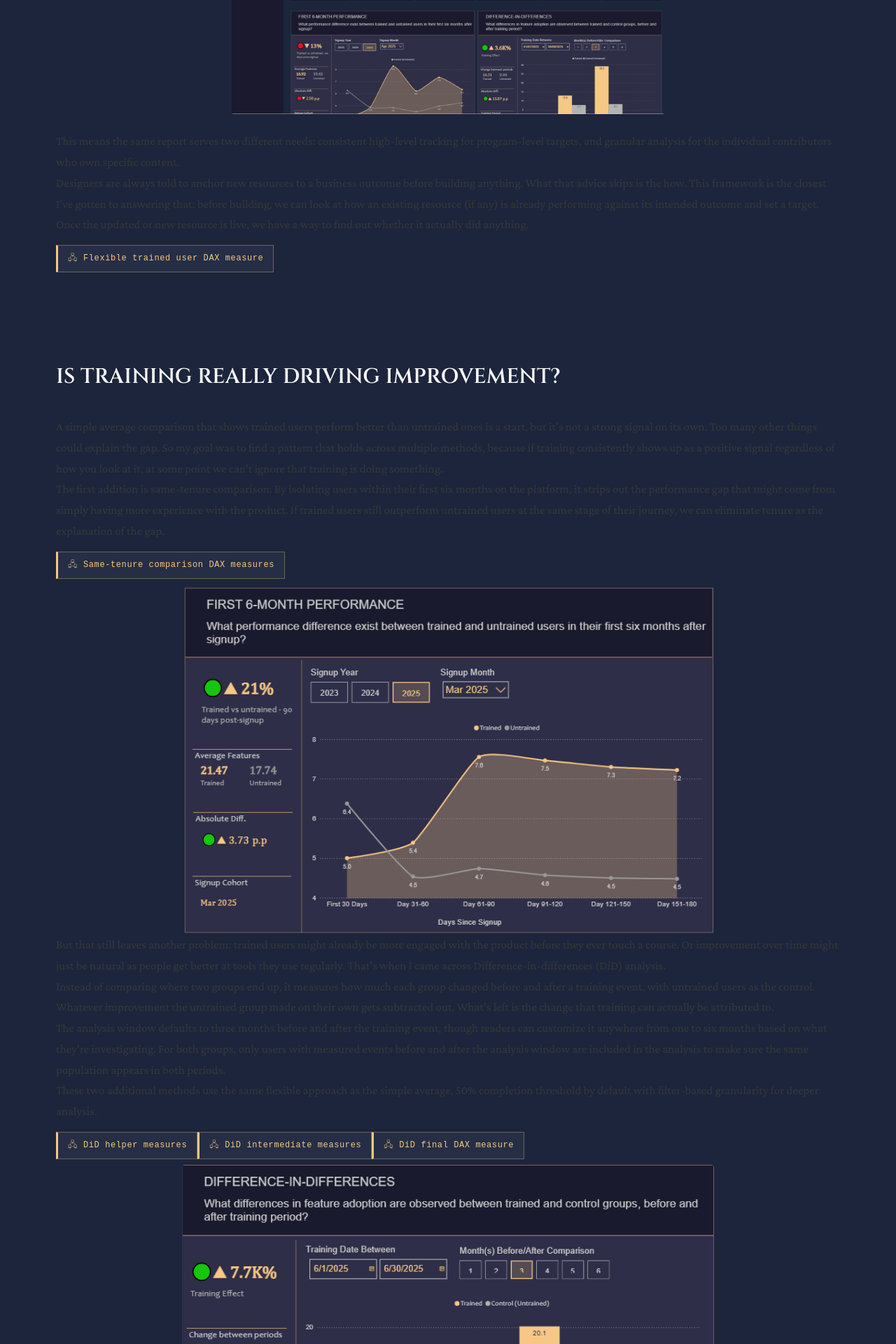
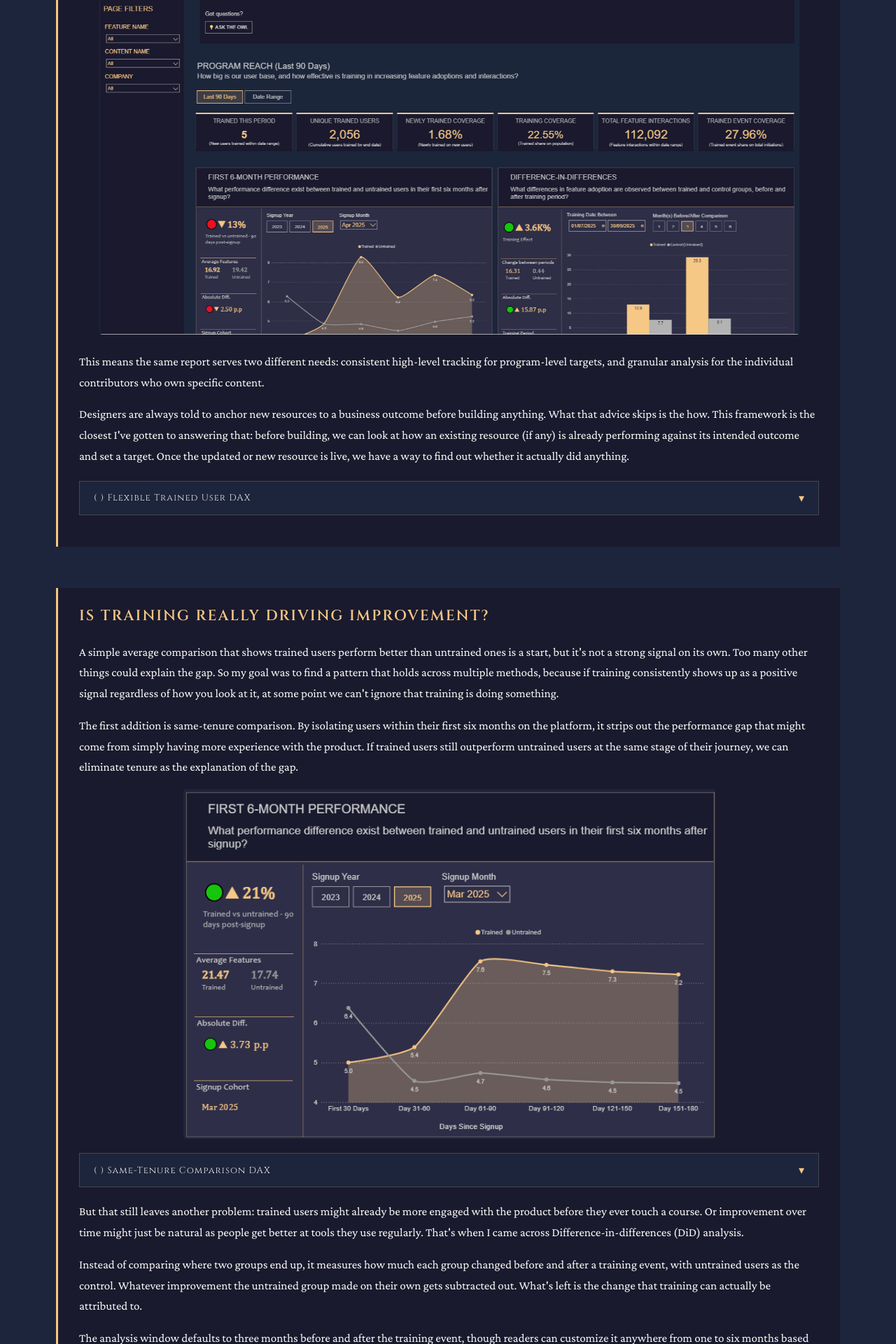
Before and after one commit to gladysboswicaksono/meettheowl, a React (Vite) app: page /training-impact in a window 1280 px wide. Shown: the part 6026-7946 px from the top of the page at 70% size. Built offline with nearby package versions, Linux system fonts and the light colour scheme.

Commit message:
Fix formatting Training Impact page

```diff
--- a/src/index.css
+++ b/src/index.css
@@ -850,24 +850,6 @@ h6 { font-size: 10px;  line-height: 1.4; font-weight: 400; text-transform: upper
   color: var(--dark);
 }
 
-/* Code-snippet reference label */
-.code-ref {
-  display: inline-flex;
-  align-items: center;
-  gap: 8px;
-  border: 1px solid rgba(246, 199, 133, 0.35);
-  border-left: 3px solid var(--gold);
-  background: rgba(255, 255, 255, 0.04);
-  color: var(--gold);
-  font-family: 'Courier New', monospace;
-  font-size: 12px;
-  letter-spacing: 0.05em;
-  padding: 8px 14px;
-  margin: 14px 0 8px;
-}
-
-.code-ref__glyph { opacity: 0.7; }
-
 /* Standalone gif figure (One Measure, Two Modes) */
 .gif-standalone {
   max-width: 620px;
--- a/src/pages/TrainingImpactPage.jsx
+++ b/src/pages/TrainingImpactPage.jsx
@@ -10,10 +10,10 @@ function ZoomableImage({ src, alt, crop }) {
         <img src={src} alt={alt} />
         <span className="zoom-icon">
           <svg width="16" height="16" viewBox="0 0 16 16" fill="none" stroke="currentColor" strokeWidth="1.5" strokeLinecap="round" strokeLinejoin="round">
-            <circle cx="7" cy="7" r="5"/>
-            <line x1="11" y1="11" x2="14.5" y2="14.5"/>
-            <line x1="7" y1="5" x2="7" y2="9"/>
-            <line x1="5" y1="7" x2="9" y2="7"/>
+            <circle cx="7" cy="7" r="5" />
+            <line x1="11" y1="11" x2="14.5" y2="14.5" />
+            <line x1="7" y1="5" x2="7" y2="9" />
+            <line x1="5" y1="7" x2="9" y2="7" />
           </svg>
         </span>
       </div>
@@ -151,10 +151,10 @@ function GifPlayImage({ poster, gif, alt }) {
         <img src={src} alt={alt} />
         <span className="zoom-icon">
           <svg width="16" height="16" viewBox="0 0 16 16" fill="none" stroke="currentColor" strokeWidth="1.5" strokeLinecap="round" strokeLinejoin="round">
-            <circle cx="7" cy="7" r="5"/>
-            <line x1="11" y1="11" x2="14.5" y2="14.5"/>
-            <line x1="7" y1="5" x2="7" y2="9"/>
-            <line x1="5" y1="7" x2="9" y2="7"/>
+            <circle cx="7" cy="7" r="5" />
+            <line x1="11" y1="11" x2="14.5" y2="14.5" />
+            <line x1="7" y1="5" x2="7" y2="9" />
+            <line x1="5" y1="7" x2="9" y2="7" />
           </svg>
         </span>
       </div>
@@ -285,7 +285,7 @@ export default function TrainingImpactPage() {
         </section>
 
         {/* SUMMARY */}
-        <section style={{ backgroundColor: 'var(--blue-bg)'}}>
+        <section style={{ backgroundColor: 'var(--blue-bg)' }}>
           <div className='summary-section'>
             <h2>Summary</h2>
             <div className='summary-grid'>
@@ -530,16 +530,15 @@ export default function TrainingImpactPage() {
                 crossed the threshold by the time that specific event happened.
               </p>
 
-              <Accordion label="🖧 Time-aware trained event DAX">
+              <Accordion label="( ) Time-aware trained event DAX">
 
               </Accordion>
-
             </div>
 
+            <br></br><br></br>
 
-          {/* ONE MEASURE, TWO MODES */}
-
-              <h2>One Measure, Two Modes</h2>
+            <div className='tab-content'>
+              <h3>One Measure, Two Modes</h3>
               <p>
                 There's a difference between knowing the program is moving in the right direction and knowing
                 which resource is driving it. My flexible Power BI measure handles the two; in its default
@@ -551,7 +550,7 @@ export default function TrainingImpactPage() {
                 measure narrows the measured event too. Instead of overall feature adoption, the logic is
                 scoped to that feature alone.
               </p>
-              <div className="gif-standalone">
+              <div className="gif-standalone" style={{ maxWidth: '1000px' }}>
                 <GifPlayImage
                   poster="/images/training-impact/one-measure-two-methods.png"
                   gif="/images/training-impact/one-measure-two-methods.gif"
@@ -570,14 +569,17 @@ export default function TrainingImpactPage() {
                 performing against its intended outcome and set a target. Once the updated or new resource is
                 live, we have a way to find out whether it actually did anything.
               </p>
-              <CodeRef icon="🖧">Flexible trained user DAX measure</CodeRef>
+
+              <Accordion label="( ) Flexible trained user DAX">
+
+              </Accordion>
             </div>
-          </section>
 
-          {/* IS TRAINING REALLY DRIVING IMPROVEMENT? */}
-          <section className="deep-section deep-section--navy">
-            <div className="deep-content">
-              <h2>Is Training Really Driving Improvement?</h2>
+
+            <br></br><br></br>
+
+            <div className='tab-content'>
+              <h3>Is Training Really Driving Improvement?</h3>
               <p>
                 A simple average comparison that shows trained users perform better than untrained ones is a
                 start, but it's not a strong signal on its own. Too many other things could explain the gap.
@@ -591,10 +593,15 @@ export default function TrainingImpactPage() {
                 more experience with the product. If trained users still outperform untrained users at the
                 same stage of their journey, we can eliminate tenure as the explanation of the gap.
               </p>
-              <CodeRef icon="🖧">Same-tenure comparison DAX measures</CodeRef>
+
               <div className="accordion-images" style={{ maxWidth: '760px', margin: '0 auto' }}>
                 <ZoomableImage src="/images/training-impact/same-tenure.png" alt="Same-tenure comparison" />
               </div>
+
+              <Accordion label="( ) Same-tenure comparison DAX">
+
+              </Accordion>
+
               <p>
                 But that still leaves another problem: trained users might already be more engaged with the
                 product before they ever touch a course. Or improvement over time might just be natural as
@@ -617,12 +624,23 @@ export default function TrainingImpactPage() {
                 These two additional methods use the same flexible approach as the simple average, 50%
                 completion threshold by default with filter-based granularity for deeper analysis.
               </p>
-              <CodeRef icon="🖧">DiD helper measures</CodeRef>
-              <CodeRef icon="🖧">DiD intermediate measures</CodeRef>
-              <CodeRef icon="🖧">DiD final DAX measure</CodeRef>
+
               <div className="accordion-images" style={{ maxWidth: '760px', margin: '0 auto' }}>
                 <ZoomableImage src="/images/training-impact/DiD.png" alt="Difference-in-differences analysis" />
               </div>
+
+              <Accordion label="( ) DiD help DAX measures">
+
+              </Accordion>
+
+              <Accordion label="( ) DiD intermediate DAX measures">
+
+              </Accordion>
+
+              <Accordion label="( ) DiD final DAX">
+
+              </Accordion>
+
               <p>
                 The next panel shows a period-over-period performance of key metrics which shows changes over
                 time with WoW, MoM, and QoQ views. But it also works as a way to pressure-test specific
@@ -634,13 +652,13 @@ export default function TrainingImpactPage() {
               <div className="accordion-images" style={{ maxWidth: '760px', margin: '0 auto' }}>
                 <ZoomableImage src="/images/training-impact/Period-over-period.png" alt="Period-over-period performance" />
               </div>
+              <br></br>
             </div>
-        </section>
 
-        {/* ASK THE OWL */}
-        <section className="deep-section deep-section--red">
-          <div className="deep-content">
-            <h2>Ask the Owl</h2>
+            <br></br><br></br>
+
+            <div className='tab-content'>
+              <h3>Ask the Owl</h3>
               <p>
                 As analytical complexity increases, reports become harder to navigate without proper context.
                 Simplifying them might improve accessibility, but it also strips away the depth of signal
@@ -671,12 +689,12 @@ export default function TrainingImpactPage() {
               </ol>
               <Carousel slides={askTheOwlSlides} placeholderLabel="Ask the Owl demo — image coming soon" />
             </div>
-        </section>
 
-        {/* BUILDING FOR MAINTAINABILITY */}
-        <section className="deep-section deep-section--navy">
-          <div className="deep-content">
-            <h2>Building for Maintainability</h2>
+            <br></br><br></br>
+
+
+            <div className="tab-content">
+              <h3>Building for Maintainability</h3>
               <p>
                 Earlier, I mentioned that my goal was to establish a consistent pattern here trained users
                 outperform untrained ones across multiple metrics. That's why I knew from the start that
@@ -694,14 +712,17 @@ export default function TrainingImpactPage() {
               <div className="gif-standalone">
                 <div className="ti-carousel__placeholder">Gif coming soon</div>
               </div>
-            <CodeRef icon="🖧">Metric-based final DAX measures</CodeRef>
+              <Accordion label="( ) Metric-based final DAX">
+
+              </Accordion>
             </div>
+          </div> {/* last div before CTA */}
         </section>
 
+
         {/* MEASUREMENT NEEDS DIRECTION — closing + cross-link */}
-        <section className="deep-section deep-section--red">
-          <div className="deep-content">
-            <h2>Measurement Needs Direction</h2>
+        <section className="cta-section">
+          <h3>Measurement Needs Direction</h3>
           <p>
             As the title suggests, this report is designed to measure training impact and to surface what
             is actually happening, not to prove that training works. Flat or inconsistent results are
@@ -713,14 +734,13 @@ export default function TrainingImpactPage() {
             right problems. The ability to analyze deeply and identify those problems is just as, if not
             more, important than measuring success.
           </p>
-            <p>
+          <p >
             If you're interested in that side of the work, you can explore my other piece where I
             showcase how I identify the right problems to solve before any development work starts.
           </p>
           <a href="/needs-analysis" className="btn-secondary" style={{ marginTop: '12px' }}>
             Data &amp; AI for Needs Analysis
           </a>
-          </div>
         </section>
 
       </main>
```
Lines whose indentation alone changed are shown as unchanged.
